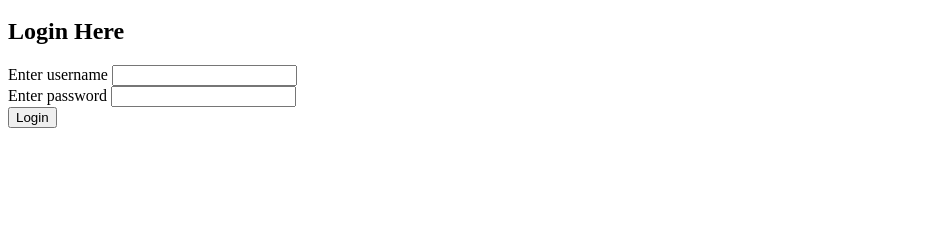
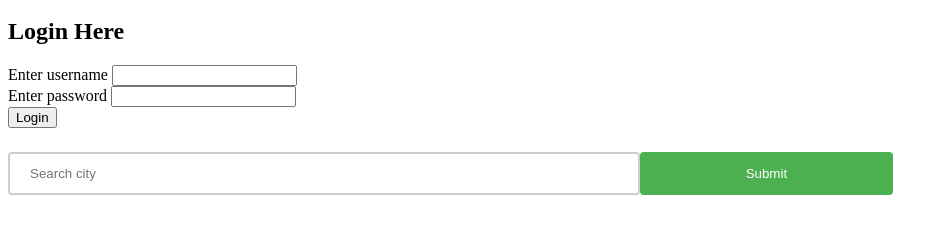
Before and after one commit to elvismabisi/Phase-1-project, a plain HTML site: page index.html in a window 1280 px wide. Shown: the part 123-356 px from the top of the page, without its empty margins (0-948 px from the left). Drawn offline with Linux system fonts and the light colour scheme.

Commit message:
complete

```diff
--- a/index.html
+++ b/index.html
@@ -41,6 +41,15 @@
           </div>
           <input type="submit" id="loginBtn" class="btn" value="Login" />
         </form>
+        <div id="login-success-msg-holder">
+            <p id="login-success-msg">
+            </p>
+          </div>
+        </section>
+    <div class="input">
+      <input type="text" placeholder="Search city" class="inputValue">
+      <input type="submit" value="Submit" class="button">
+  </div>
 
 </body>
 </html>
```
